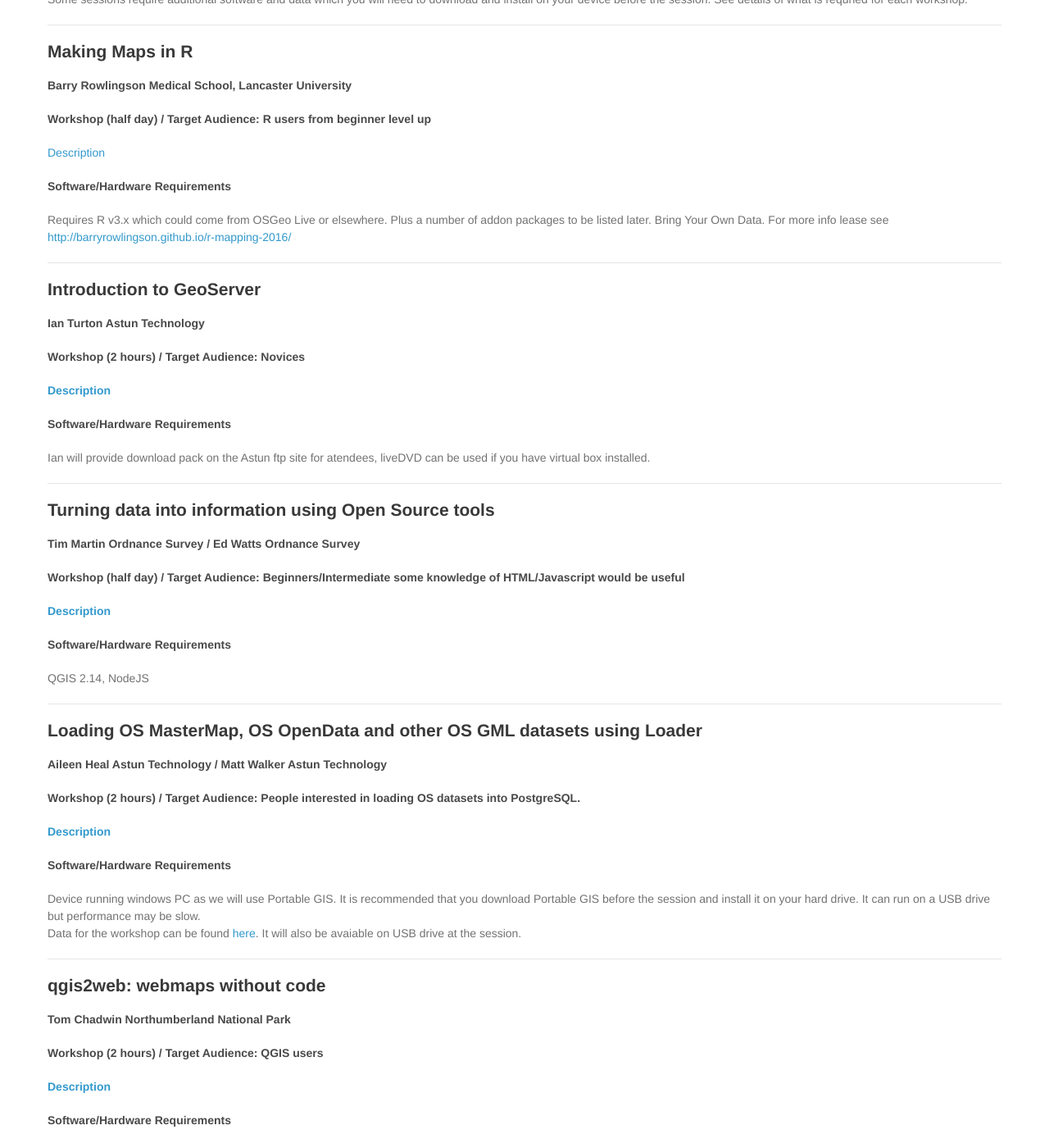
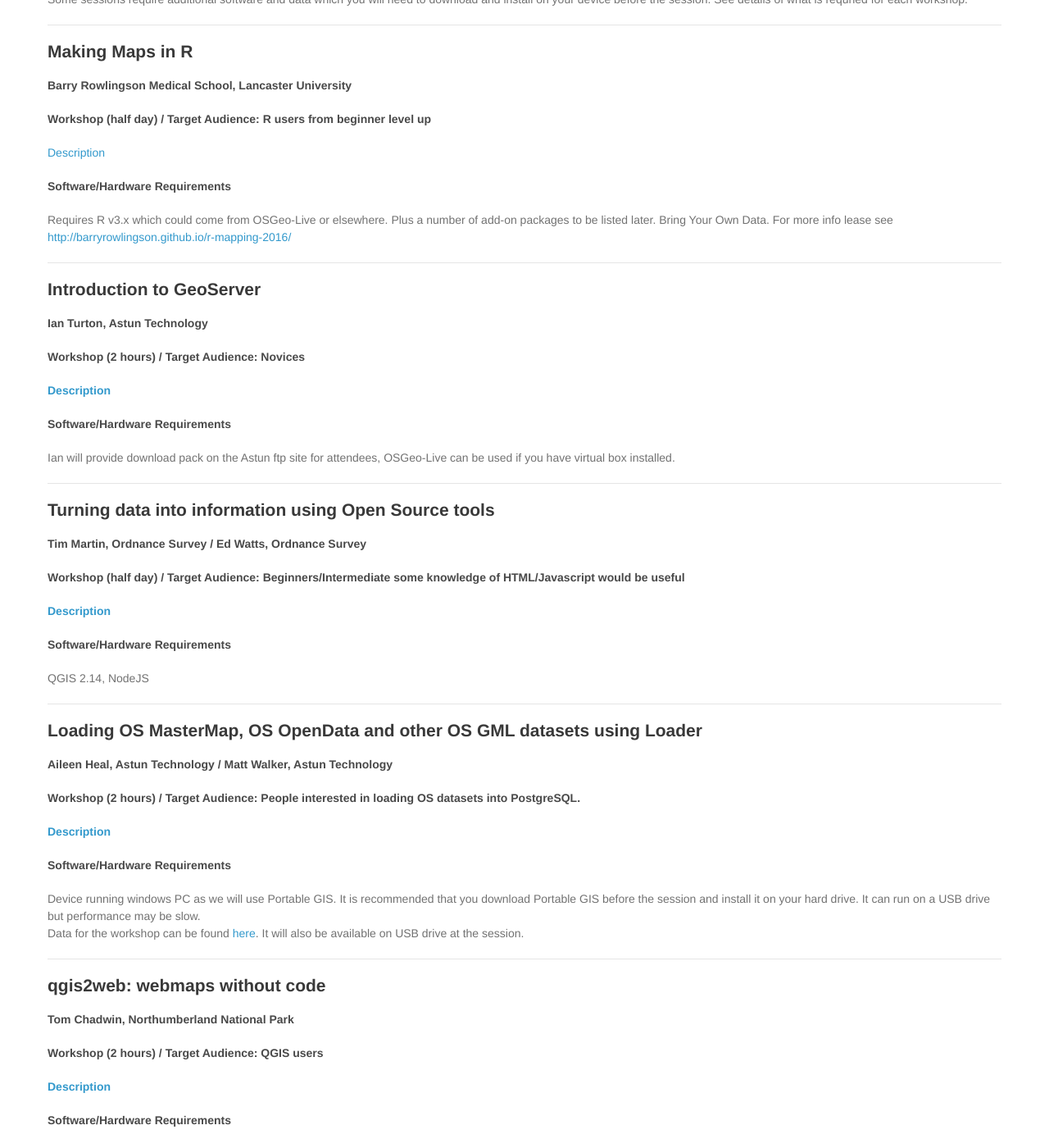
Before and after one commit to walkermatt/aileenh.github.io, a Jekyll site: the page built from foss4guk-workshop-requirements.md, in a window 1280 px wide and 1400 px high, scrolled down 204 px. Shown: the whole window at 82% size. Built offline with Jekyll 4.4.1, drawn with Linux system fonts in a browser that asks for light colours; some of the changed text lies outside the part shown.

Commit message:
Update foss4guk-workshop-requirements.md

```diff
--- a/foss4guk-workshop-requirements.md
+++ b/foss4guk-workshop-requirements.md
@@ -23,26 +23,26 @@
 
 #### Software/Hardware Requirements ####
 
-Requires R v3.x which could come from OSGeo Live or elsewhere. Plus a number of addon packages to be listed later. Bring Your Own Data. For more info lease see [http://barryrowlingson.github.io/r-mapping-2016/](http://barryrowlingson.github.io/r-mapping-2016/)
+Requires R v3.x which could come from OSGeo-Live or elsewhere. Plus a number of add-on packages to be listed later. Bring Your Own Data. For more info lease see [http://barryrowlingson.github.io/r-mapping-2016/](http://barryrowlingson.github.io/r-mapping-2016/)
 
 - - -
 
 ## Introduction to GeoServer ##
 
-#### Ian Turton Astun Technology ####
+#### Ian Turton, Astun Technology ####
 
 #### Workshop (2 hours) / Target Audience: Novices ####
 
 #### [Description](http://uk.osgeo.org/foss4guk2016/abstracts.html#introduction-to-geoserver) ####
 
 #### Software/Hardware Requirements ####
-Ian will provide download pack on the Astun ftp site for atendees, liveDVD can be used if you have virtual box installed.
+Ian will provide download pack on the Astun ftp site for attendees, OSGeo-Live can be used if you have virtual box installed.
 
 - - -
 
 ## Turning data into information using Open Source tools ##
 
-#### Tim Martin Ordnance Survey / Ed Watts Ordnance Survey ####
+#### Tim Martin, Ordnance Survey / Ed Watts, Ordnance Survey ####
 
 #### Workshop (half day) / Target Audience: Beginners/Intermediate some knowledge of HTML/Javascript would be useful ####
 
@@ -55,7 +55,7 @@
 
 ## Loading OS MasterMap, OS OpenData and other OS GML datasets using Loader ##
 
-#### Aileen Heal Astun Technology / Matt Walker Astun Technology ####
+#### Aileen Heal, Astun Technology / Matt Walker, Astun Technology ####
 
 #### Workshop (2 hours) / Target Audience: People interested in loading OS datasets into PostgreSQL. ####
 
@@ -64,13 +64,13 @@
 #### Software/Hardware Requirements ####
 Device running windows PC as we will use Portable GIS.
 It is recommended that you download Portable GIS before the session and install it on your hard drive. It can run on a USB drive but performance may be slow. <br>
-Data for the workshop can be found [here](https://my.pcloud.com/publink/show?code=XZi3VbZ88KyhH4PqaFYGzyY7xRyxh8xn3My). It will also be avaiable on USB drive at the session.
+Data for the workshop can be found [here](https://my.pcloud.com/publink/show?code=XZi3VbZ88KyhH4PqaFYGzyY7xRyxh8xn3My). It will also be available on USB drive at the session.
 
 - - -
 
 ## qgis2web: webmaps without code ##
 
-#### Tom Chadwin Northumberland National Park ####
+#### Tom Chadwin, Northumberland National Park ####
 
 #### Workshop (2 hours) / Target Audience: QGIS users ####
 
@@ -91,7 +91,7 @@
 
 #### Software/Hardware Requirements ####
 OSGEO-Live. <br>
-Data will be avaiable at the workshop and a link to the data will be provided.
+Data will be available at the workshop and a link to the data will be provided.
 
 - - -
 
@@ -137,7 +137,7 @@
 
 ## GeoFire — Realtime location queries with Firebase ##
 
-#### Sebastian Ovide Ordnance Survey (Geovation) ####
+#### Sebastian Ovide, Ordnance Survey (Geovation) ####
 
 #### Workshop (2 hours) / Target Audience: Developers with appreciation of JS. ####
 
@@ -150,7 +150,7 @@
 
 ## A gentle introduction to GeoDjango and Openlayers 3 ##
 
-#### Anusha Chickermane Atlantic Geomatics Ltd. ####
+#### Anusha Chickermane, Atlantic Geomatics Ltd. ####
 
 #### Workshop (half day) / Target Audience: People new to web-mapping ####
 
@@ -163,7 +163,7 @@
 
 ## SaaSy maps - Using django-tenants and geodjango to provide webGIS Software-as-a-Service (SaaS) ##
 
-#### Anusha Chickermane Atlantic Geomatics Ltd ####
+#### Anusha Chickermane, Atlantic Geomatics Ltd ####
 
 #### Workshop (half day) / Target Audience: People with a limited understanding of how django and openlayers work. ####
 
@@ -178,7 +178,7 @@
 
 ## Getting started with Openlayers ##
 
-#### Thomas Gratier WebGeoDataVore ####
+#### Thomas Gratier, WebGeoDataVore ####
 
 #### Workshop (half day) / Target Audience: Beginners looking for introduction to OpenLayers. They should be able to use a text editor, a browser and knowing basic use of command line. ####
 
```
Also changed, not shown: other parts of foss4guk-workshop-requirements.md (+5 -5 lines).
